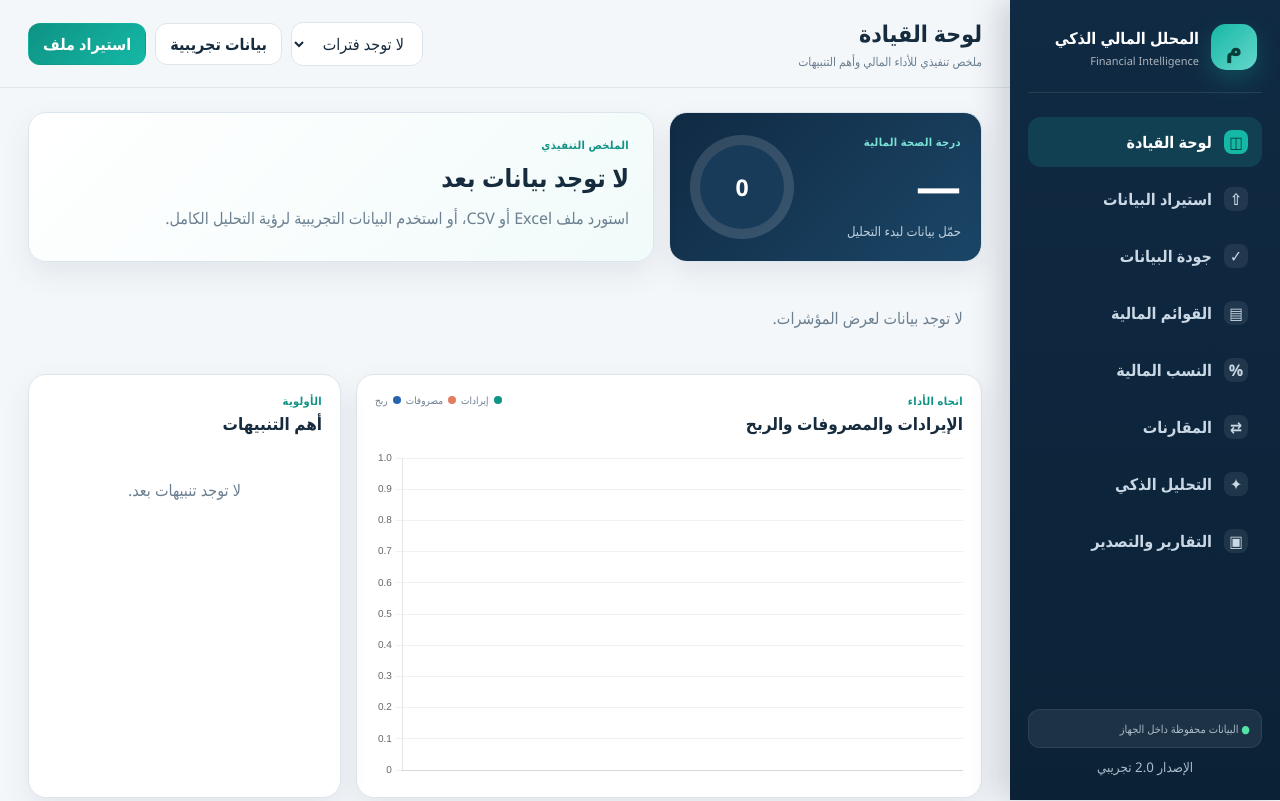
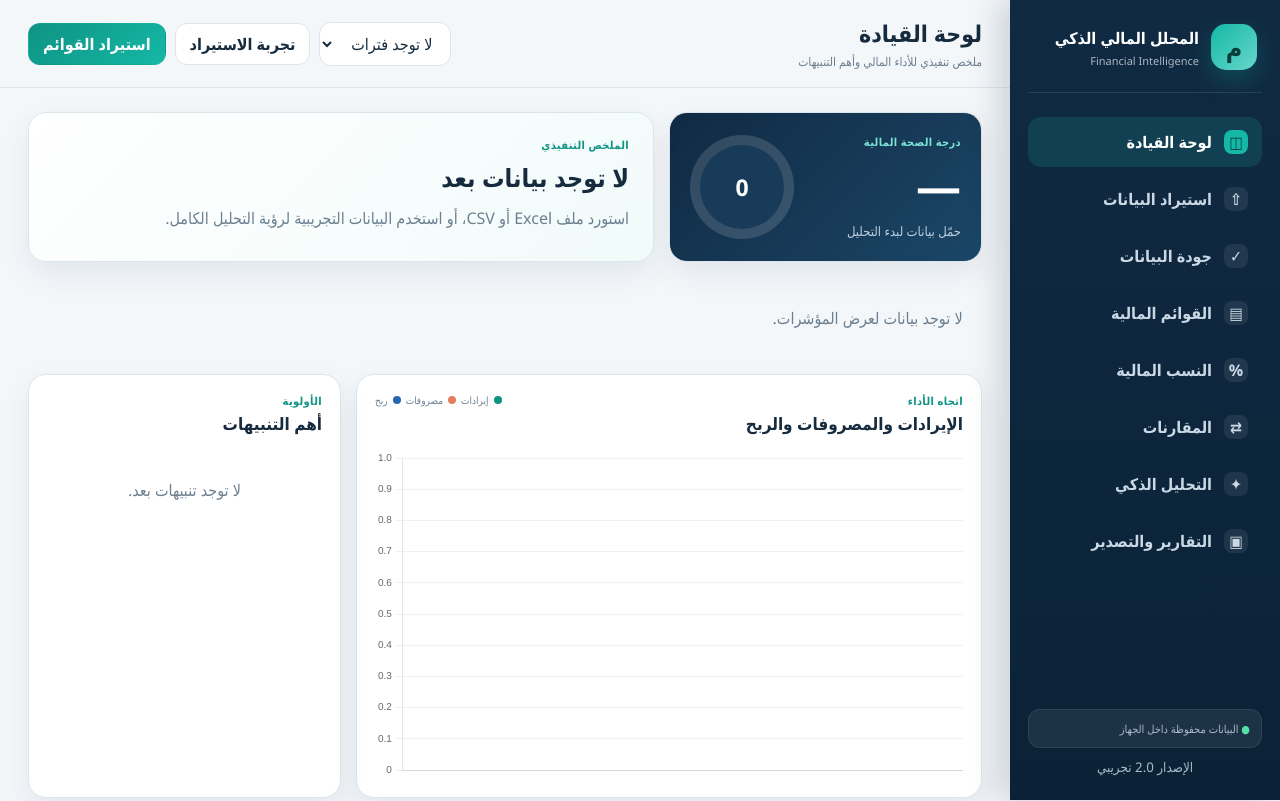
Before and after one commit to aljwaal1/analis, a website built with Vite: page mobile/index.html in a window 1280 px wide. Shown: the top 801 px of the page. Built offline with nearby package versions, Linux system fonts and the light colour scheme.

Commit message:
Use staged financial import flow

```diff
--- a/mobile/index.html
+++ b/mobile/index.html
@@ -214,6 +214,6 @@
     <div id="toast" class="toast hidden"></div>
     <div id="overlay" class="overlay hidden"></div>
   </div>
-  <script type="module" src="/src/main.js"></script>
+  <script type="module" src="/src/import-wizard.js"></script>
 </body>
 </html>
```
